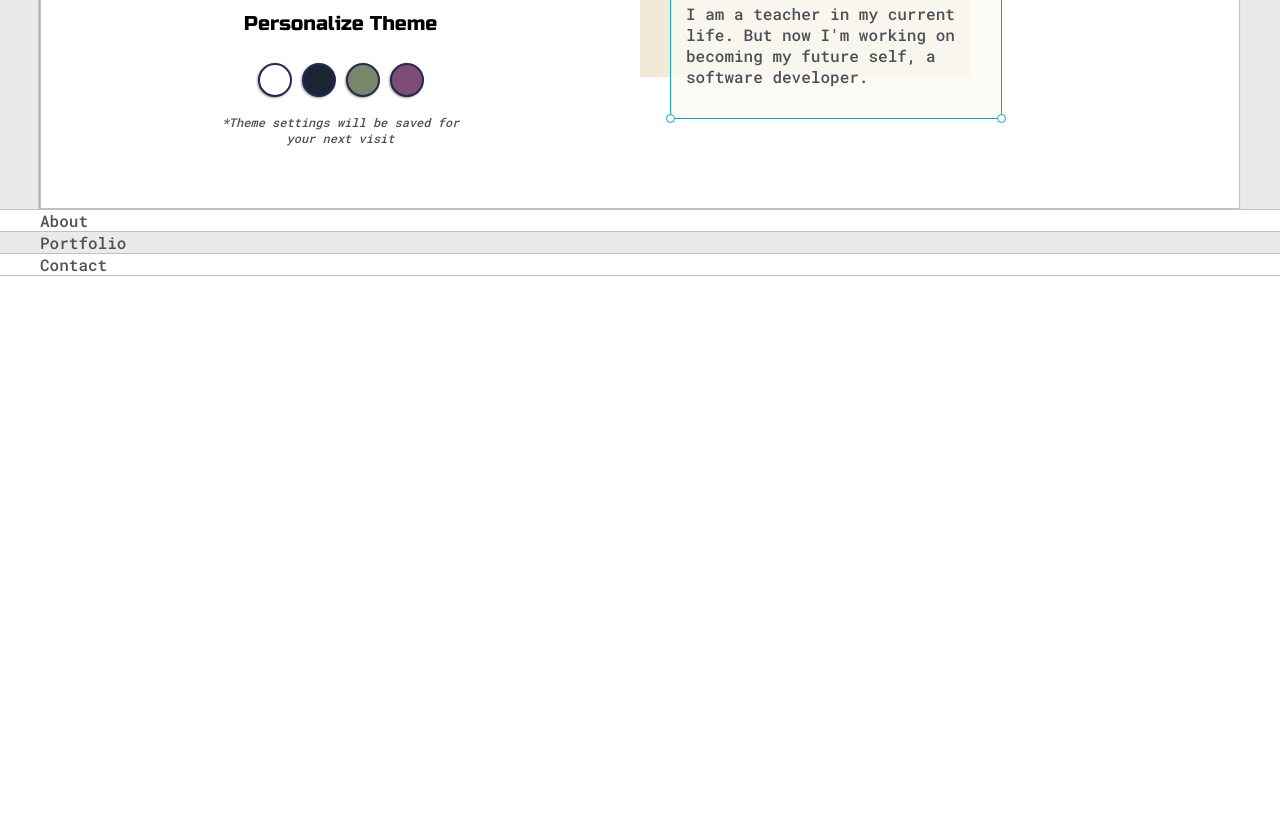
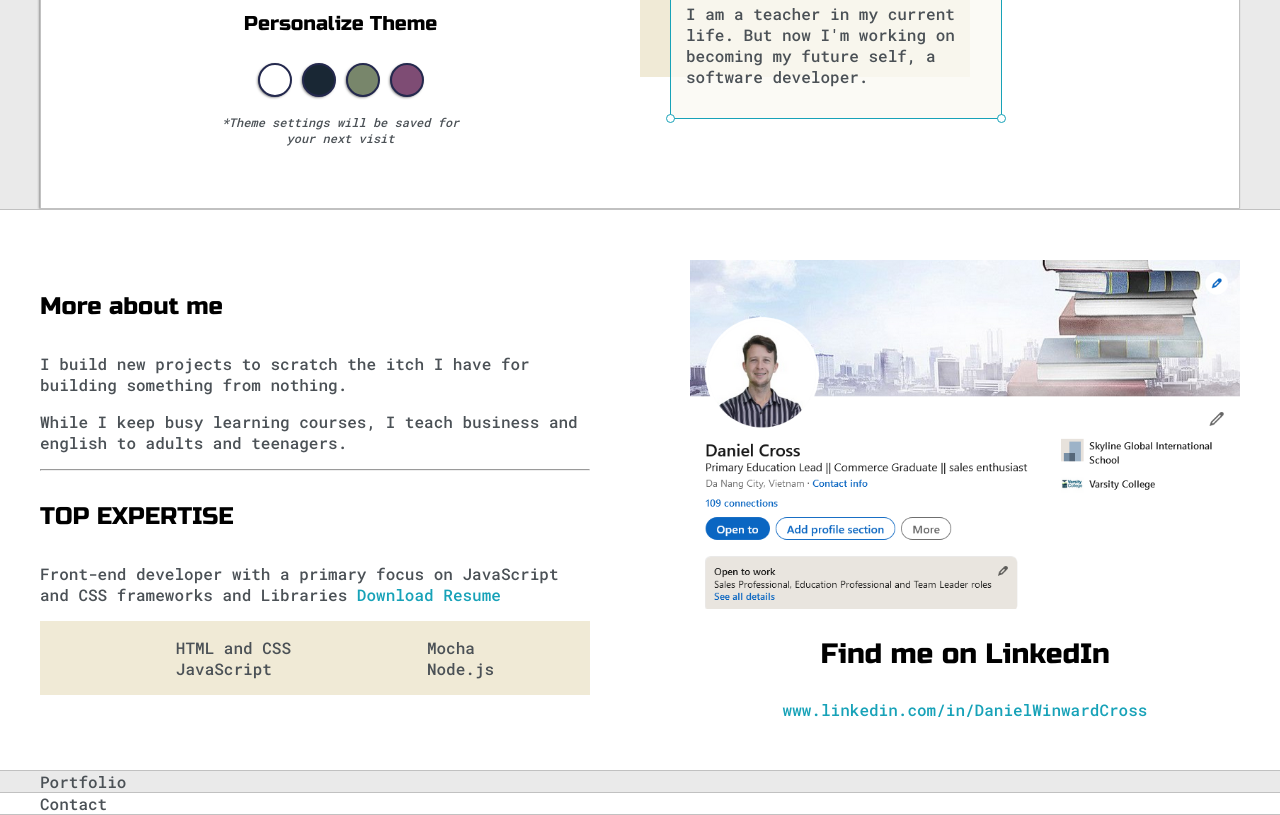
Before and after one commit to DanWinCross/portfolio1, a plain HTML site: page index.html in a window 1280 px wide. Shown: the part 471-1286 px from the top of the page. Before the commit the page ends 800 px from the top, so only its background shows below. Drawn offline with Linux system fonts and the light colour scheme.

Commit message:
complete about section

```diff
--- a/default.css
+++ b/default.css
@@ -262,7 +262,33 @@ h6 {font-size: 16px;}
     left: -5px;
 }
 
+/* About me and Social Links section */
 
+.about-wrapper{
+	display: grid;
+	grid-template-columns: repeat(auto-fit, minmax(320px, 1fr));
+	padding-bottom: 50px;
+	padding-top: 50px;
+	gap:100px;
+}
+
+
+#skills{
+	display: flex;
+	justify-content: space-evenly;
+    align-items: center;
+	background-color: var(--previewShadow);
+}
+
+.social-links{
+    display: grid;
+    align-content: center;
+    text-align: center;
+}
+
+#social_img{
+    width: 100%;
+}
 
 /* Media queries */
 
--- a/index.html
+++ b/index.html
@@ -11,6 +11,11 @@
     <link rel="stylesheet" href="default.css">
 </head>
 <body>
+
+
+    <!-- Introductory Section  -->
+
+
     <section class="s1">
         <div class="main-container">
             <div class="greeting-wrapper">
@@ -54,12 +59,54 @@
         </div>
     </section>
 
+
+    <!-- About me section and Social Links -->
+
     <section class="s2">
-        <div class="main-container">
-            About
-        </div>
-    </section>
+		<div class="main-container">
 
+			<div class="about-wrapper">
+				<div class="about-me">
+					<h4>More about me</h4>
+
+					<p>I build new projects to scratch the itch I have for building something from nothing.</p>
+
+					<p>While I keep busy learning courses, I teach business and english to adults and teenagers.</p>
+
+
+					<hr>
+
+					<h4>TOP EXPERTISE</h4>
+
+					<p>Front-end developer with a primary focus on JavaScript and CSS frameworks and Libraries <a target="_blank" href="/DanielCV.pdf">Download Resume</a></p>
+
+					<div id="skills">
+						<ul>
+							<li>HTML and CSS</li>
+							<li>JavaScript</li>
+						</ul>
+
+						<ul>
+							<li>Mocha</li>
+							<li>Node.js</li>
+						</ul>
+
+					</div>
+
+				</div>
+
+
+				<div class="social-links">
+					<img id="social_img" src="/images/edited_LinkedIn_Screenshot.png">
+					<h3>Find me on LinkedIn</h3>
+
+					<a target="_blank" href="https://www.linkedin.com/in/danielwinwardcross/">www.linkedin.com/in/DanielWinwardCross</a>
+
+				</div>
+			</div>
+
+		</div>
+	</section>
     <section class="s1">
         <div class="main-container">
             Portfolio
```
Also changed, not shown: images/edited_LinkedIn_Screenshot.png (added), 1 other file.
